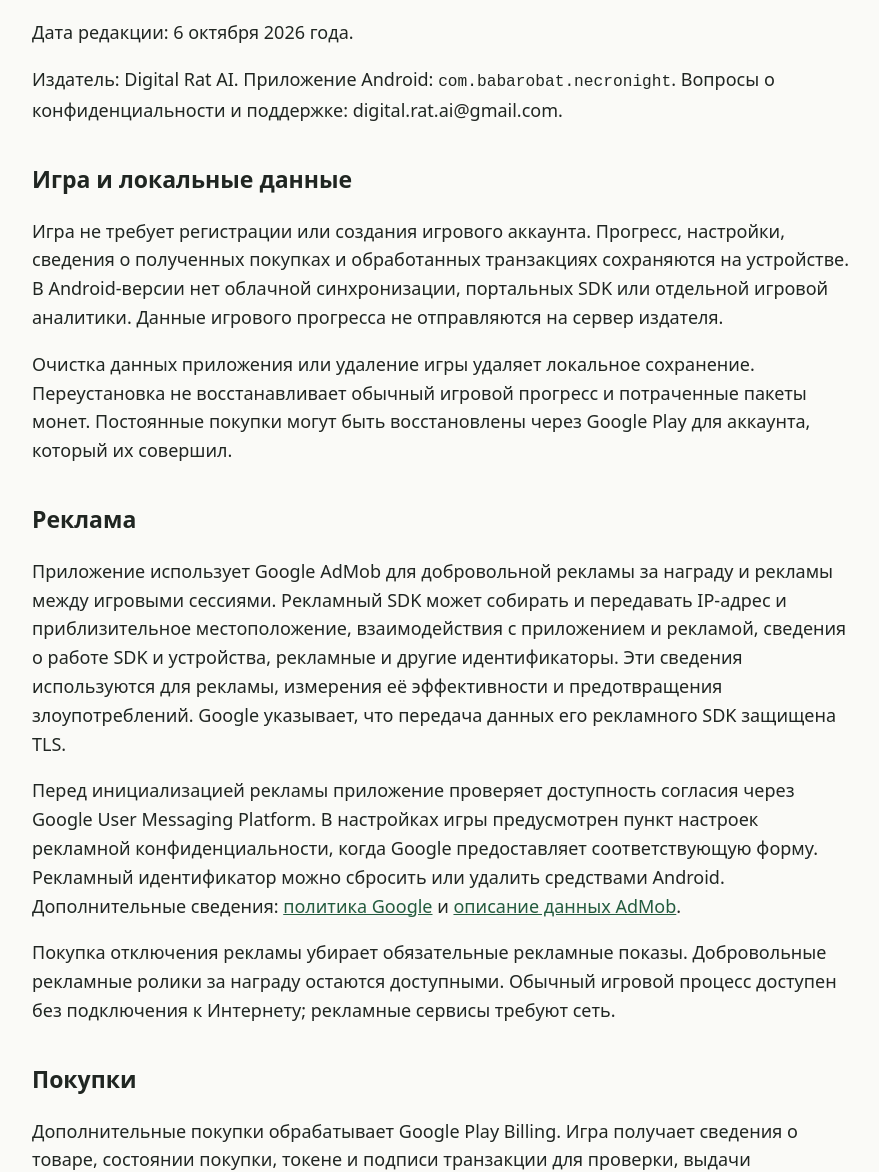
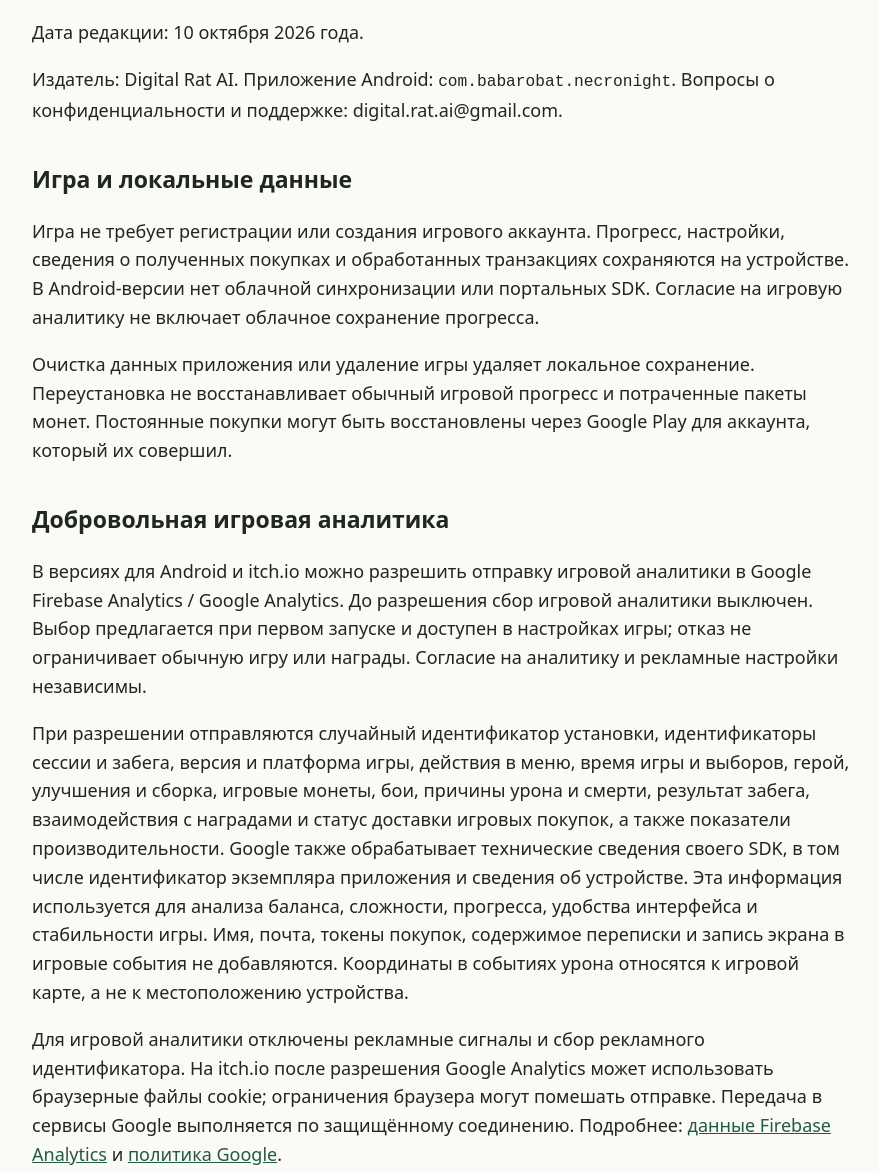
Before and after one commit to babarobat/digital-rat-ai-privacy, a plain HTML site: page index.html in a window 1280 px wide. Shown: the part 128-1300 px from the top of the page, without its empty margins (198-1077 px from the left). Drawn offline with Linux system fonts and the light colour scheme.

Commit message:
Disclose optional gameplay analytics and Play Games leaderboards

```diff
--- a/index.html
+++ b/index.html
@@ -3,11 +3,20 @@
 <title>Политика конфиденциальности — Некромант: Тыквенная Ночь</title>
 <style>body{max-width:820px;margin:48px auto;padding:0 24px;font:18px/1.6 system-ui,sans-serif;color:#202622;background:#fafaf7}h1{font-size:32px;line-height:1.2}h2{font-size:23px;margin-top:36px}a{color:#235b3e}code{font-size:.9em;overflow-wrap:anywhere}</style>
 </head><body><main><h1>Политика конфиденциальности — Некромант: Тыквенная Ночь</h1>
-<p>Дата редакции: 6 октября 2026 года.</p>
+<p>Дата редакции: 10 октября 2026 года.</p>
 <p>Издатель: Digital Rat AI. Приложение Android: <code>com.babarobat.necronight</code>. Вопросы о конфиденциальности и поддержке: digital.rat.ai@gmail.com.</p>
 <h2>Игра и локальные данные</h2>
-<p>Игра не требует регистрации или создания игрового аккаунта. Прогресс, настройки, сведения о полученных покупках и обработанных транзакциях сохраняются на устройстве. В Android-версии нет облачной синхронизации, портальных SDK или отдельной игровой аналитики. Данные игрового прогресса не отправляются на сервер издателя.</p>
+<p>Игра не требует регистрации или создания игрового аккаунта. Прогресс, настройки, сведения о полученных покупках и обработанных транзакциях сохраняются на устройстве. В Android-версии нет облачной синхронизации или портальных SDK. Согласие на игровую аналитику не включает облачное сохранение прогресса.</p>
 <p>Очистка данных приложения или удаление игры удаляет локальное сохранение. Переустановка не восстанавливает обычный игровой прогресс и потраченные пакеты монет. Постоянные покупки могут быть восстановлены через Google Play для аккаунта, который их совершил.</p>
+<h2>Добровольная игровая аналитика</h2>
+<p>В версиях для Android и itch.io можно разрешить отправку игровой аналитики в Google Firebase Analytics / Google Analytics. До разрешения сбор игровой аналитики выключен. Выбор предлагается при первом запуске и доступен в настройках игры; отказ не ограничивает обычную игру или награды. Согласие на аналитику и рекламные настройки независимы.</p>
+<p>При разрешении отправляются случайный идентификатор установки, идентификаторы сессии и забега, версия и платформа игры, действия в меню, время игры и выборов, герой, улучшения и сборка, игровые монеты, бои, причины урона и смерти, результат забега, взаимодействия с наградами и статус доставки игровых покупок, а также показатели производительности. Google также обрабатывает технические сведения своего SDK, в том числе идентификатор экземпляра приложения и сведения об устройстве. Эта информация используется для анализа баланса, сложности, прогресса, удобства интерфейса и стабильности игры. Имя, почта, токены покупок, содержимое переписки и запись экрана в игровые события не добавляются. Координаты в событиях урона относятся к игровой карте, а не к местоположению устройства.</p>
+<p>Для игровой аналитики отключены рекламные сигналы и сбор рекламного идентификатора. На itch.io после разрешения Google Analytics может использовать браузерные файлы cookie; ограничения браузера могут помешать отправке. Передача в сервисы Google выполняется по защищённому соединению. Подробнее: <a href="https://firebase.google.com/support/privacy">данные Firebase Analytics</a> и <a href="https://policies.google.com/privacy">политика Google</a>.</p>
+<p>Отключение в настройках прекращает дальнейшую отправку и сбрасывает локальную аналитическую идентификацию; это не удаляет сохранение игры. Уже переданные сведения не удаляются одним переключателем. По вопросам ранее переданных сведений можно обратиться на digital.rat.ai@gmail.com. Идентификатор и события не используются издателем для поиска вашего имени или почты.</p>
+<h2>Google Play Games и таблица рекордов</h2>
+<p>Таблица рекордов использует Google Play Games Services. После входа игра получает игровой идентификатор и отображаемое имя профиля Play Games и отправляет в Google лучший результат — количество убийств за один завершённый забег. Рекорд и отображаемое имя могут быть видны другим игрокам согласно настройкам видимости профиля Google. Обычный игровой процесс доступен без входа; прогресс, монеты и покупки остаются в локальном сохранении.</p>
+<p>Google также обрабатывает диагностические и аналитические сведения SDK. Данные передаются через HTTPS. Видимость профиля и удаление данных отдельной игры можно настроить через профиль Google Play Games. Очистка локального сохранения не удаляет рекорд у Google. Эти данные не добавляются в события добровольной игровой аналитики.</p>
+<p>Подробнее: <a href="https://developer.android.com/games/pgs/data-collection">сведения о данных Google Play Games SDK</a> и <a href="https://policies.google.com/privacy">политика Google</a>.</p>
 <h2>Реклама</h2>
 <p>Приложение использует Google AdMob для добровольной рекламы за награду и рекламы между игровыми сессиями. Рекламный SDK может собирать и передавать IP-адрес и приблизительное местоположение, взаимодействия с приложением и рекламой, сведения о работе SDK и устройства, рекламные и другие идентификаторы. Эти сведения используются для рекламы, измерения её эффективности и предотвращения злоупотреблений. Google указывает, что передача данных его рекламного SDK защищена TLS.</p>
 <p>Перед инициализацией рекламы приложение проверяет доступность согласия через Google User Messaging Platform. В настройках игры предусмотрен пункт настроек рекламной конфиденциальности, когда Google предоставляет соответствующую форму. Рекламный идентификатор можно сбросить или удалить средствами Android. Дополнительные сведения: <a href="https://policies.google.com/privacy">политика Google</a> и <a href="https://developers.google.com/admob/android/privacy/play-data-disclosure">описание данных AdMob</a>.</p>
```
